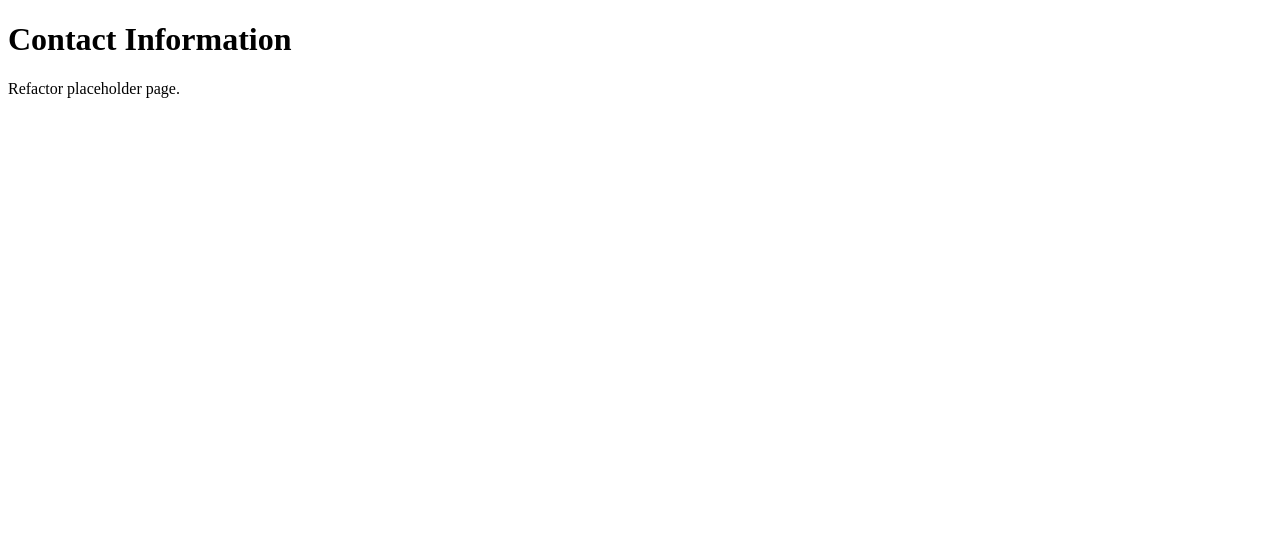
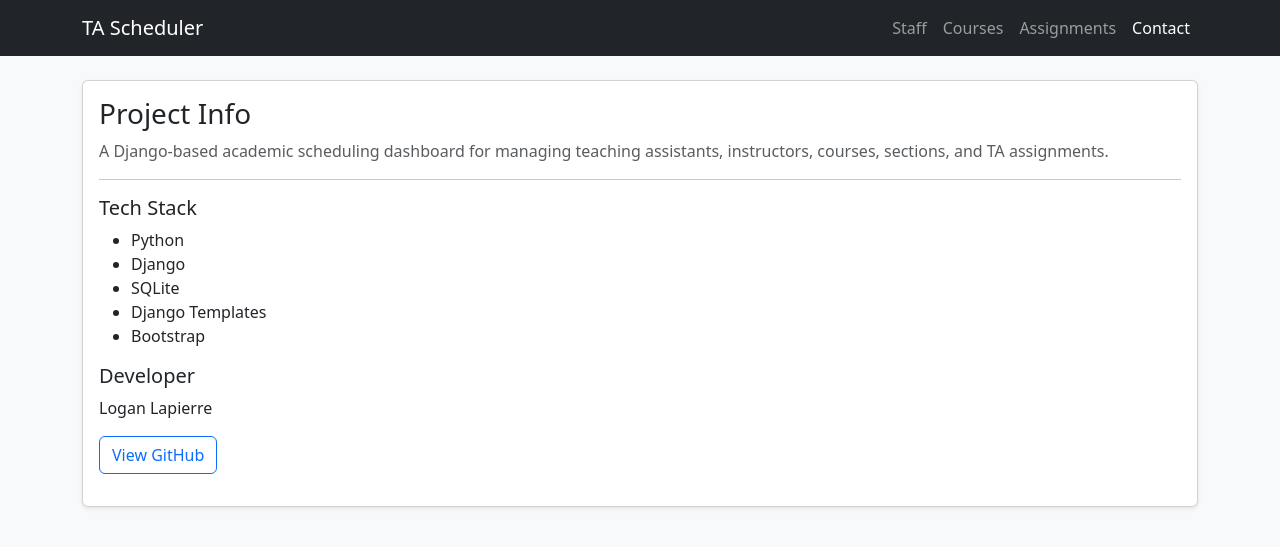
Before and after one commit to lupenox/django-ta-scheduling-dashboard, a Django app: page /contact-info/ in a window 1280 px wide. Shown: the top 547 px of the page. Run offline with Django 5.2, Linux system fonts and the light colour scheme.

Commit message:
Replace contact placeholder with project info page

```diff
--- a/templates/contact_info.html
+++ b/templates/contact_info.html
@@ -1 +1,7 @@
-<!DOCTYPE html><html><body><h1>Contact Information</h1><p>Refactor placeholder page.</p></body></html>
+<!DOCTYPE html>
+<html lang="en">
+<head><meta charset="UTF-8"><meta name="viewport" content="width=device-width, initial-scale=1"><title>Project Info</title><link href="https://cdn.jsdelivr.net/npm/bootstrap@5.3.3/dist/css/bootstrap.min.css" rel="stylesheet"></head>
+<body class="bg-light">
+<nav class="navbar navbar-expand-lg navbar-dark bg-dark"><div class="container"><a class="navbar-brand" href="{% url 'dashboard' %}">TA Scheduler</a><div class="navbar-nav"><a class="nav-link" href="{% url 'user-management' %}">Staff</a><a class="nav-link" href="{% url 'course-management' %}">Courses</a><a class="nav-link" href="{% url 'ta-assignments' %}">Assignments</a><a class="nav-link active" href="{% url 'contact-info' %}">Contact</a></div></div></nav>
+<main class="container py-4"><div class="card shadow-sm"><div class="card-body"><h1 class="h3">Project Info</h1><p class="text-muted">A Django-based academic scheduling dashboard for managing teaching assistants, instructors, courses, sections, and TA assignments.</p><hr><h2 class="h5">Tech Stack</h2><ul><li>Python</li><li>Django</li><li>SQLite</li><li>Django Templates</li><li>Bootstrap</li></ul><h2 class="h5">Developer</h2><p>Logan Lapierre</p><p><a class="btn btn-outline-primary" href="https://github.com/lupenox" target="_blank">View GitHub</a></p></div></div></main>
+</body></html>
```
